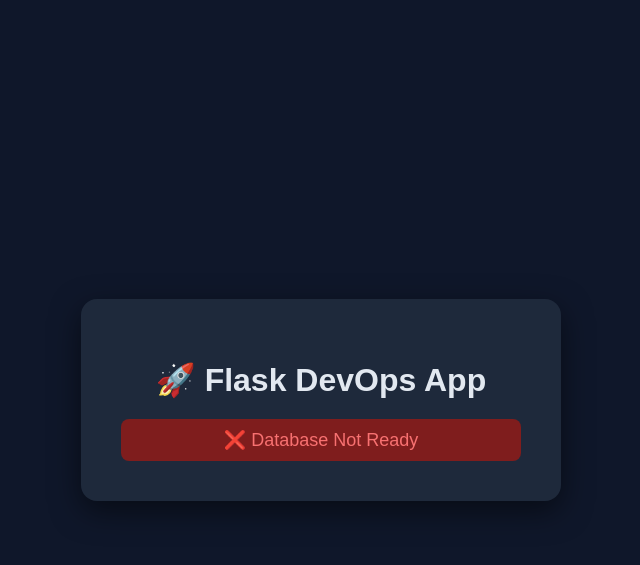
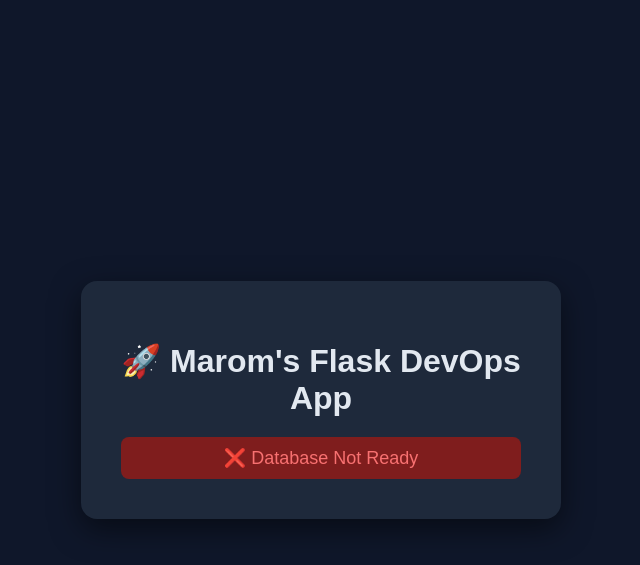
Before and after one commit to maromshriki/flask-app, a Flask app: page / in a window 1280 px wide. Shown: the top 565 px of the page, without its empty margins (319-959 px from the left). Run offline with Flask 3, Linux system fonts and the light colour scheme; data that the repository does not hold is empty; some libraries are stand-ins or nearby versions.

Commit message:
html update

```diff
--- a/app/templates/index.html
+++ b/app/templates/index.html
@@ -54,7 +54,7 @@
 </head>
 <body>
     <div class="card">
-        <h1>🚀 Flask DevOps App</h1>
+        <h1>🚀 Marom's Flask DevOps App</h1>
 
         {% if db_version != "DB not ready" %}
             <div class="status ok">
```
